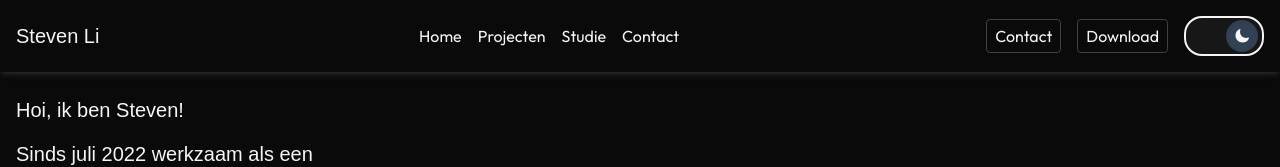
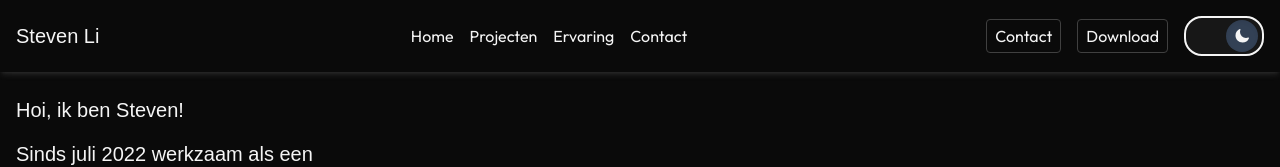
Before and after one commit to zStevenn/portfolio, a Next.js app: page / in a window 1280 px wide. Shown: the top 167 px of the page. Built offline with nearby package versions, Linux system fonts and the light colour scheme; a web font is replaced by a local one.

Commit message:
Change study to experience

```diff
--- a/src/app/page.tsx
+++ b/src/app/page.tsx
@@ -79,7 +79,7 @@ export default function Home() {
         </div>
       </Section>
       <Section
-        id={SectionEnum.Study}
+        id={SectionEnum.Experience}
       >
         <Title>Studie</Title>
         <P>Studieomschrijving hieronder</P>
--- a/src/components/navigation/links/index.tsx
+++ b/src/components/navigation/links/index.tsx
@@ -10,7 +10,7 @@ function Links({ className }: LinksProps) {
   const navLinks = [
     { name: 'Home', id: SectionEnum.Introduction },
     { name: 'Projecten', id: SectionEnum.Projects },
-    { name: 'Studie', id: SectionEnum.Study },
+    { name: 'Ervaring', id: SectionEnum.Experience },
     { name: 'Contact', id: SectionEnum.Contact },
   ];
 
--- a/src/enums/Section.ts
+++ b/src/enums/Section.ts
@@ -2,7 +2,7 @@ enum SectionEnum {
 	Introduction = "introductie",
 	Projects = "projecten",
 	Contact = "contact",
-	Study = "studie",
+	Experience = "ervaring",
 }
 
 export default SectionEnum
```
